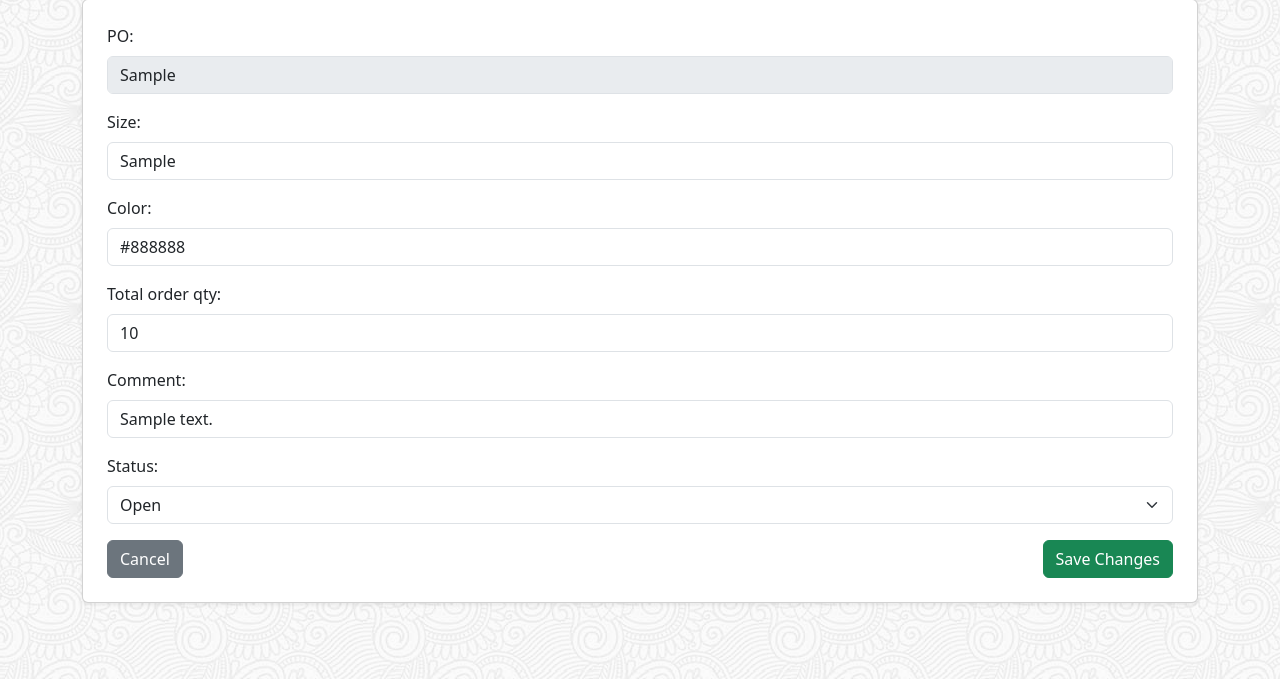
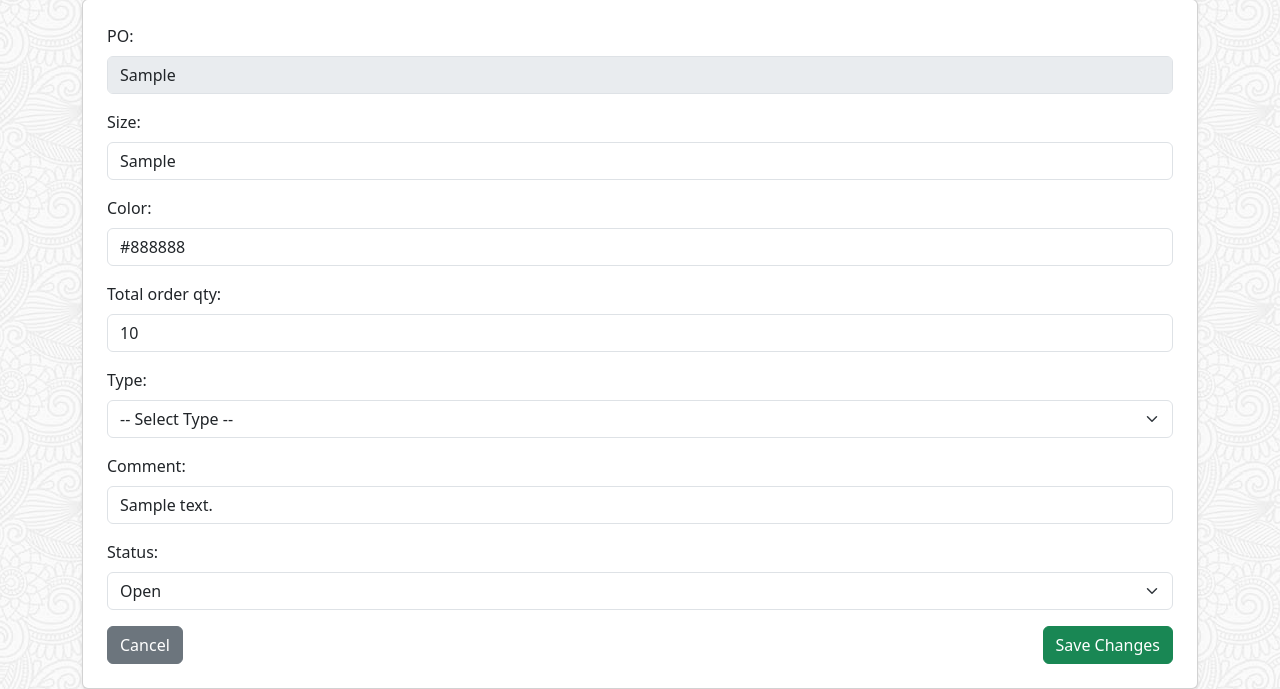
Before and after one commit to satmari/preparation, a Django app: page /preparation/pos/edit/1/ in a window 1280 px wide. Shown: the part 121-810 px from the top of the page. Run offline with Django 5.2, Linux system fonts and the light colour scheme; tables that the repository leaves empty hold one stand-in row (values such as "Sample post"); some libraries are stand-ins or nearby versions.

Commit message:
2025.07.04 Po type add and edit

```diff
--- a/core/models.py
+++ b/core/models.py
@@ -205,6 +205,7 @@ class BarcodeKIStocks(models.Model):
     class Meta:
         db_table = 'barcode_ki_stocks'
 
+
 class CarelabelKIStocks(models.Model):
     id = models.AutoField(primary_key=True)
     po_id = models.IntegerField()
--- a/preparation/templates/preparation/edit_pos.html
+++ b/preparation/templates/preparation/edit_pos.html
@@ -26,6 +26,17 @@
             <label for="total_order_qty" class="form-label">Total order qty:</label>
             <input type="text" id="total_order_qty" name="total_order_qty" class="form-control" value="{{ pos.total_order_qty }}" required>
         </div>
+
+        <div class="mb-3">
+            <label for="type" class="form-label">Type:</label>
+            <select name="type" id="type" class="form-select" required>
+                <option value="" {% if not pos.type %}selected{% endif %}>-- Select Type --</option>
+                <option value="ORANGE" {% if pos.type == "ORANGE" %}selected{% endif %}>ORANGE</option>
+                <option value="GREEN" {% if pos.type == "GREEN" %}selected{% endif %}>GREEN</option>
+                <option value="None" >None</option>
+            </select>
+        </div>
+
         <div class="mb-3">
             <label for="comment" class="form-label">Comment:</label>
             <input type="text" id="comment" name="comment" class="form-control" value="{{ pos.comment }}" required>
--- a/preparation/templates/preparation/pos_table.html
+++ b/preparation/templates/preparation/pos_table.html
@@ -86,6 +86,7 @@
                 <th>SAP Material</th>
                 <th>Skeda</th>
                 <th>No Lines By Skeda</th>
+                <th>RFID Type</th>
                 <th>Updated</th>
                 <th></th>
             </tr>
@@ -108,6 +109,7 @@
                 <td>{{ pos.sap_material }}</td>
                 <td>{{ pos.skeda }}</td>
                 <td>{{ pos.no_lines_by_skeda }}</td>
+                <td>{{ pos.type }}</td>
                 <td>{{ pos.updated_at|date:"Y-m-d H:i" }}</td>
                 <td><a href="{% url 'preparation:edit_pos' pos.id %}" class="btn btn-primary btn-sm">Edit</a></td>
             </tr>
--- a/preparation/urls.py
+++ b/preparation/urls.py
@@ -37,7 +37,6 @@ urlpatterns = [
     path('leftover_table_all2/',views.leftover_table_all2, name='leftover_table_all2'),
     path('leftover2/delete/<int:pk>/', views.delete_leftover2, name='delete_leftover2'),
     path('leftover2/update/<int:pk>/', views.update_leftover2, name='update_leftover2'),
-    # path('leftover2/send_to_subotica/', views.send_to_subotica, name='send_to_subotica'),
     path('leftover2/send_between_locations/', views.send_between_locations, name='send_between_locations'),
     path('import_file2/',views.import_file2 ,name='import_file2'),
 
--- a/preparation/views.py
+++ b/preparation/views.py
@@ -2161,6 +2161,7 @@ def edit_pos(request, pos_id):
         pos.total_order_qty = request.POST.get('total_order_qty')
         pos.comment = request.POST.get('comment')
         pos.closed_po = request.POST.get('closed_po')
+        pos.type = request.POST.get('type')  # Add this line
 
         pos.save()  # Save updated PO entry
         messages.success(request, "PO updated successfully!")
```
